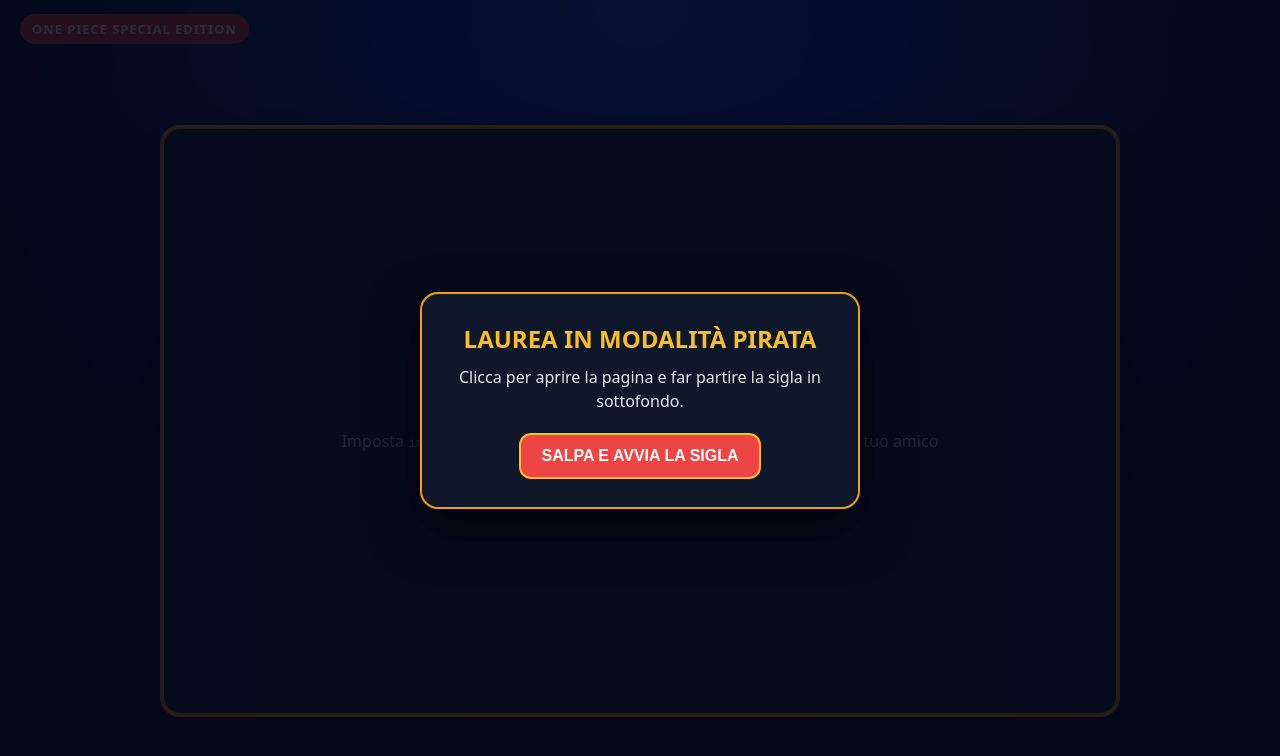
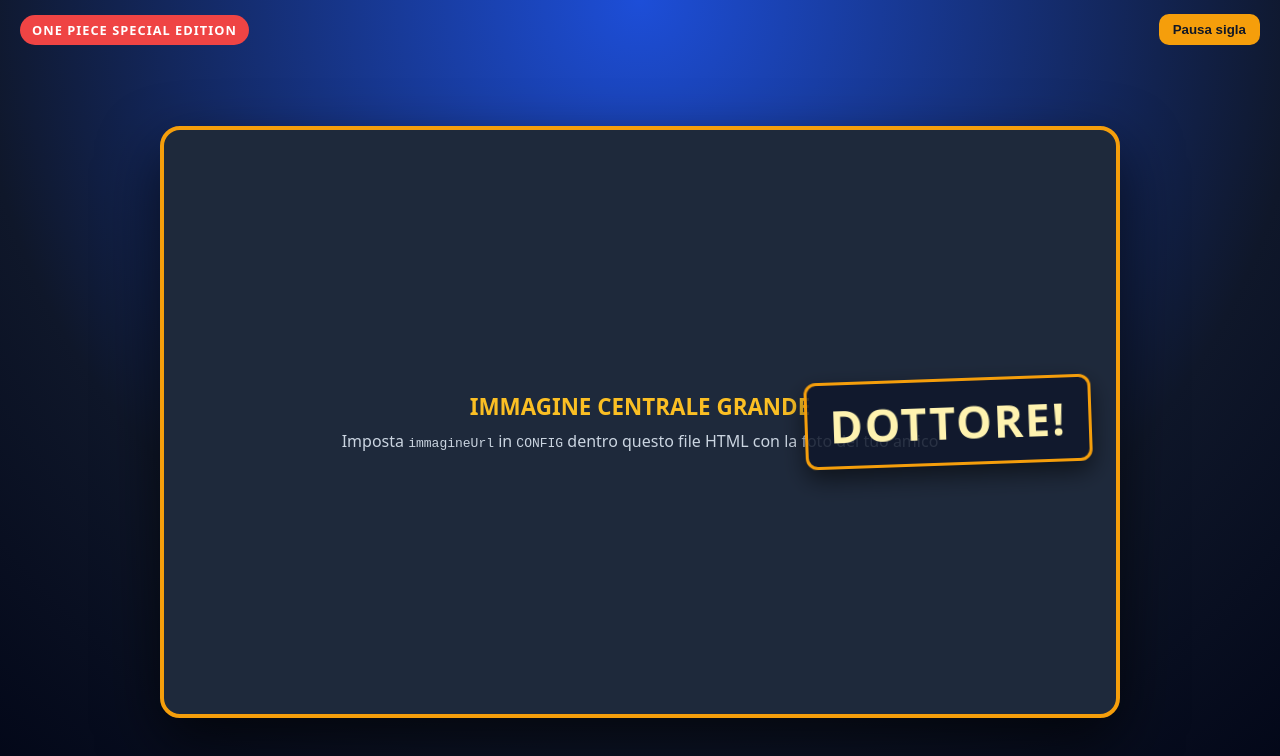
Before and after one commit to vellfr00/laurea-michele-dimucci, a plain HTML site: page index.html in a window 1280 px wide. Drawn offline with Linux system fonts and the light colour scheme.

Commit message:
Remove modal overlay from index.html
Removed the modal overlay and related elements from the HTML.

```diff
--- a/index.html
+++ b/index.html
@@ -200,18 +200,6 @@
     </div>
   </main>
 
-  <div class="overlay" id="overlay">
-    <div class="modal">
-      <h1 class="modal-title">LAUREA IN MODALITÀ PIRATA</h1>
-      <p class="modal-text">
-        Clicca per aprire la pagina e far partire la sigla in sottofondo.
-      </p>
-      <button type="button" id="start-btn" class="start-btn">
-        SALPA E AVVIA LA SIGLA
-      </button>
-    </div>
-  </div>
-
   <script>
     const CONFIG = {
       // Metti il percorso o URL della foto (es. "./amico.jpg") oppure lascia null per il placeholder
@@ -233,7 +221,6 @@
     const audioEl = document.getElementById("sigla-audio");
     const audioBtn = document.getElementById("audio-btn");
     const startBtn = document.getElementById("start-btn");
-    const overlay = document.getElementById("overlay");
     const stage = document.getElementById("stage");
     const fotoEl = document.getElementById("foto-amico");
     const placeholderEl = document.getElementById("placeholder");
@@ -262,8 +249,7 @@
       indiceFrase = (indiceFrase + 1) % CONFIG.frasiScorrevoli.length;
     }
 
-    startBtn.addEventListener("click", async () => {
-      overlay.style.display = "none";
+    window.addEventListener("load", async () => {
       audioBtn.style.display = "inline-block";
 
       try {
```
